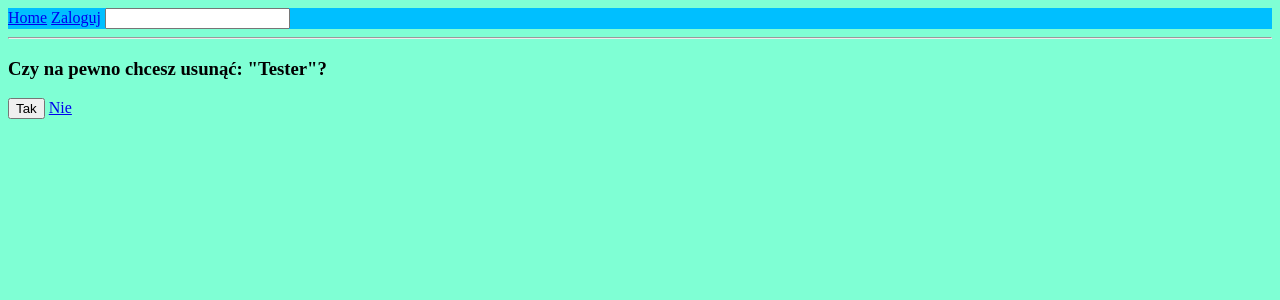
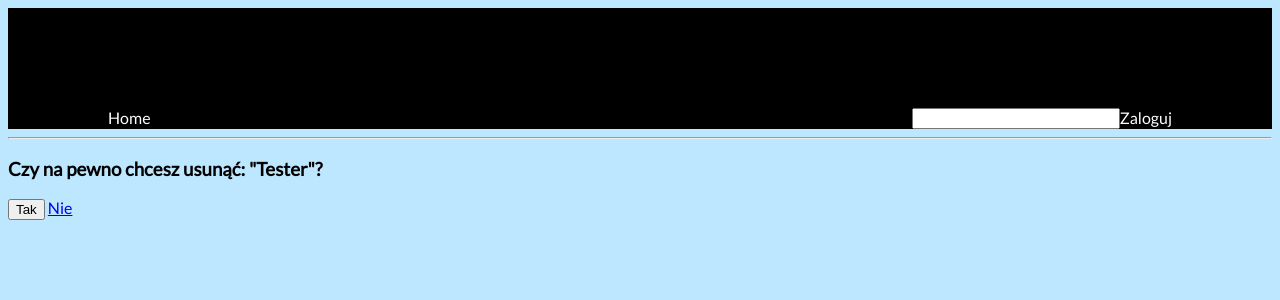
Before and after one commit to wul-fryk/co_jedza_karasie, a Django app: page /delete_room/4 in a window 1280 px wide. Shown: the top 300 px of the page. Run offline with Django 4.2, Linux system fonts and the light colour scheme; data comes from the database, SQL or seed files in the repository; both versions use the stored data as it was after the commit.

Commit message:
14.07.2022 dodawanie css

```diff
--- a/starter/settings.py
+++ b/starter/settings.py
@@ -120,6 +120,9 @@ USE_TZ = True
 # https://docs.djangoproject.com/en/4.0/howto/static-files/
 
 STATIC_URL = 'static/'
+STATICFILES_DIRS = [
+    BASE_DIR / "static",
+]
 
 # Default primary key field type
 # https://docs.djangoproject.com/en/4.0/ref/settings/#default-auto-field
--- /dev/null
+++ b/static/styles/main.css
@@ -0,0 +1,29 @@
+body {
+    background-color: #BDE6FF;
+    font-family: 'Lato', sans-serif;
+}
+
+.navbar {
+    background-color: black;
+    border-top: 100px solid black;
+    border-left: 100px solid black;
+    border-right: 100px solid black ;
+}
+
+.search {
+    width: 200px;
+}
+a.option:link {color:white; text-decoration:none;}
+a.option:visited {color:white; text-decoration:none;}
+a.option:hover {color:grey; text-decoration:none;}
+
+a.option_home:link {color:white; text-decoration:none;}
+a.option_home:visited {color:white; text-decoration:none;}
+a.option_home:hover {color:grey; text-decoration:none;}
+
+.option_home {
+    float: left;
+}
+.option {
+    float: right;
+}
--- a/templates/main.html
+++ b/templates/main.html
@@ -1,19 +1,18 @@
 <!DOCTYPE html>
+{% load static %}
 <html>
     <head>
         <meta charset='utf-8'>
         <meta http-equiv='X-UA-Compatible' content='IE=edge'>
         <title>Page Title</title>
         <meta name='viewport' content='width=device-width, initial-scale=1'>
-    <!-- <link rel='stylesheet' type='text/css' media='screen' href='main.css'>
-    <script src='main.js'></script> -->
+        <link rel='stylesheet' href="{% static 'styles/main.css' %}" type="text/css">
+        <link rel="preconnect" href="https://fonts.googleapis.com">
+        <link rel="preconnect" href="https://fonts.gstatic.com" crossorigin>
+        <link href="https://fonts.googleapis.com/css2?family=Lato&display=swap" rel="stylesheet">
+        <!-- <script src='main.js'></script> -->
     </head>
     <body>
-    <style>
-        body {
-            background-color:aquamarine;
-        }
-    </style>
         {% include 'navbar.html' %}
         <hr>
         {% block content %}
--- a/templates/navbar.html
+++ b/templates/navbar.html
@@ -1,24 +1,28 @@
-<style>
-    .navbar {
-        background-color:deepskyblue;
-    }
-</style>
+<div class="navbar">
+    <div>
+        <a href="{% url 'home' %}" class="option_home">Home</a>
+    </div>
 
-<div class="navbar">
-    <a href="{% url 'home' %}">Home</a>
+    <div>
+        {% if not request.user.is_authenticated %}
+        <a href="{% url 'user_login' %}" class="option">Zaloguj</a>
+        {% else %}
+        <a href="{% url 'user_logout' %}" class="option">Wyloguj</a>
+        {% endif %}
+    </div>
 
-    {% if not request.user.is_authenticated %}
-    <a href="{% url 'user_login' %}">Zaloguj</a>
-    {% else %}
-    <a href="{% url 'user_logout' %}">Wyloguj</a>
-    {% endif %}
+    <div>
+        {% if request.user.is_authenticated %}
+        <a href="{% url 'profile_page' user.id %}" class="option">@{{user.username}}</a>
+        {% endif %}
+    </div>
 
-    <form style='display:inline;' method="POST" action="{% url 'search_bar' %}">
-        {% csrf_token %}
-        <input tpye="text" name="search_bar"/>
-    </form>
+    <div>
+        <form style='display:inline;' method="POST" action="{% url 'search_bar' %}">
+            {% csrf_token %}
+            <input tpye="text" name="search_bar" class="option search"/>
+        </form>
+    </div>
 
-    {% if request.user.is_authenticated %}
-    <a href="{% url 'profile_page' user.id %}">@{{user.username}}</a>
-    {% endif %}
+    <div style="clear:both;"></div>
 </div>
```
Also changed, not shown: db.sqlite3. Lines whose indentation alone changed are shown as unchanged.
